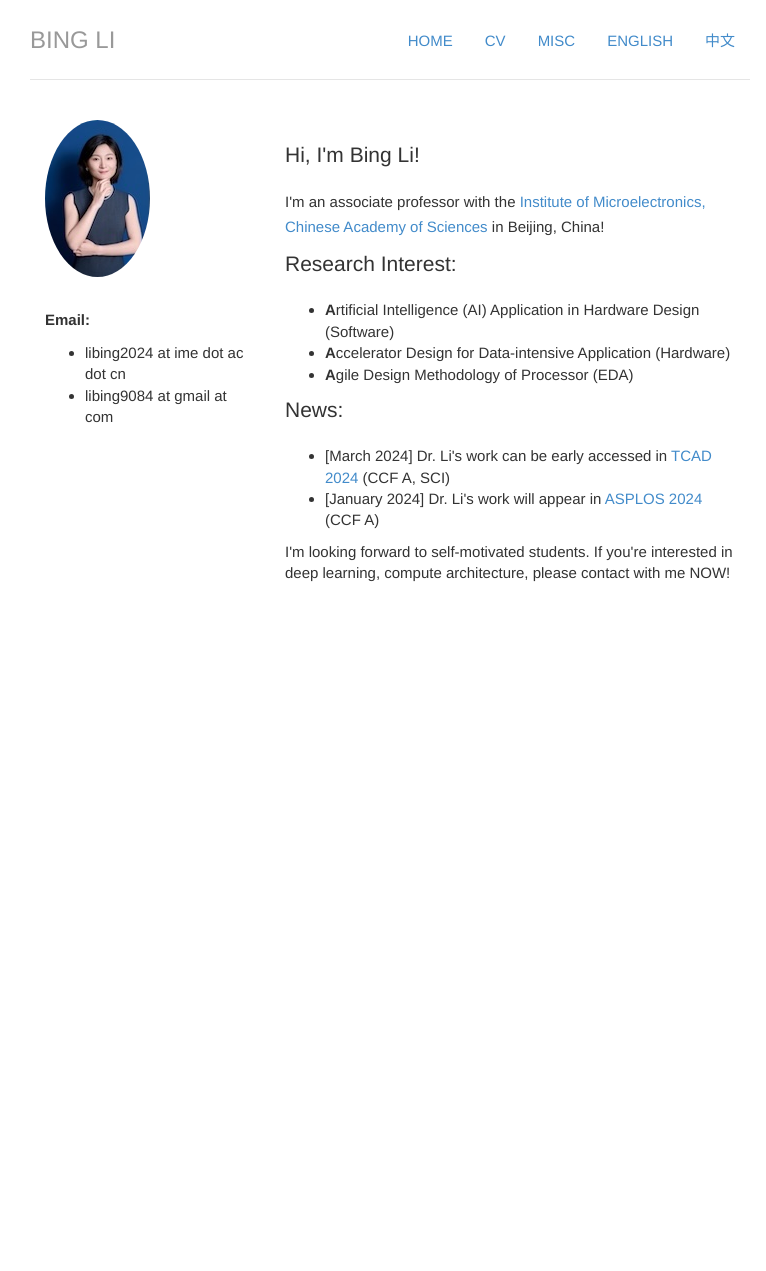
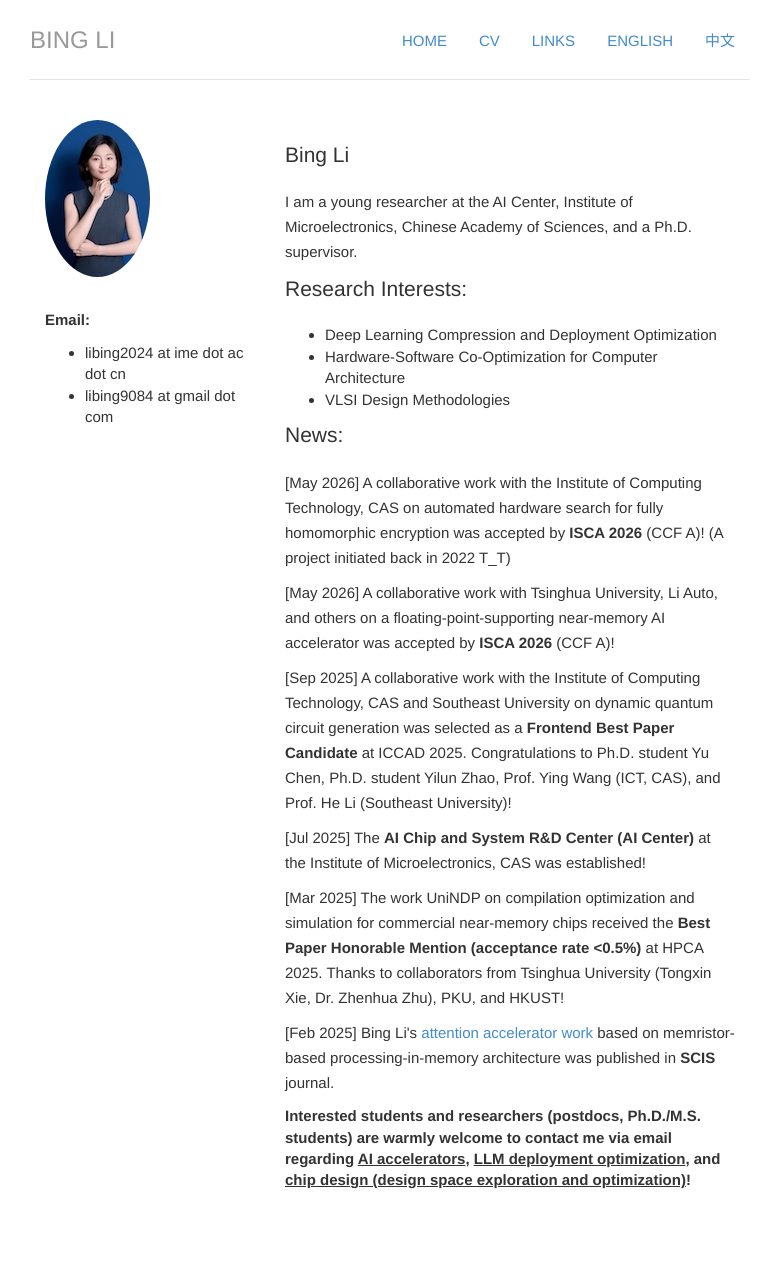
Before and after one commit to libingict/libingict.github.io, a Jekyll site: the page built from index_en.html, in a window 1280 px wide. Shown: the whole page, without its empty margins (250-1016 px from the left). Built offline with Jekyll 4.4.1, drawn with Linux system fonts in a browser that asks for light colours; before the commit the page ends 900 px from its top, so only the background shows below that.

Commit message:
更新 index_cn and index_en with isca

```diff
--- a/index_en.html
+++ b/index_en.html
@@ -4,6 +4,7 @@ title: Bing Li: Homepage
 about:passive
 cv: passive
 ---
+
 <head>
     <link href="/css/bootstrap.css" rel="stylesheet">
     <link href="/css/jumbotron-narrow.css" rel="stylesheet">
@@ -12,60 +13,61 @@ cv: passive
 <div class="container">
     <div class="header">
         <ul class="nav nav-pills pull-right">
-            <li><a href="/index_en.html" title="Home">Home</a></li>
-<!--            <li><a href="/teaching/index_cn.html">Course</a></li>-->
-<!--            <li><a href="/teaching/seminar.html">Seminar</a></li>-->
+            <li><a href="index_en.html" title="Home">Home</a></li>
+            <!--            <li><a href="/teaching/index_en.html">Teaching</a></li>-->
             <li><a href="/cv/index_en.html">CV</a></li>
-            <li><a href="/about/index_en.html"> Misc </a></li>
+            <li><a href="/about/index_en.html">Links</a></li>
             <li><a href="#">English</a></li>
             <li><a href="index_cn.html">中文</a></li>
         </ul>
         <h3 class="text-muted"><a href="/">Bing Li</a></h3>
-    </div>
-    </header>
+    </div><!--header -->
     <div class="row marketing">
         <div class="col-sm-4">
             <img class="img-circle avatar" alt="Bing Li" src="img/pic_imecas.jpeg">
             <p><b>Email:</b>
             <ul>
-<!--                <li><a href="mailto:bing.li@cnu.edu.cn">bing.li at cnu.edu.cn</a></li>-->
-<!--                <li><a href="mailto:libing9084@gmail.com">libing9084 at gmail.com</a></li>-->
                 <li>libing2024 at ime dot ac dot cn</li>
-                <li> libing9084 at gmail at com</li>
-
-                <!--                <li><a href="mailto:bing.li.ece@gmail.com">bing.li.ece at gmail.com</a></li>-->
-
+                <li>libing9084 at gmail dot com</li>
             </ul>
             </p>
         </div>
         <div class="col-sm-8">
-            <h1 class="lead">Hi, I'm Bing Li!</h1>
+            <h1 class="lead">Bing Li</h1>
             <p>
-                I'm an associate professor with the <a href="http://english.ime.cas.cn/">Institute of Microelectronics, Chinese Academy of Sciences</a> in Beijing, China!
+                I am a young researcher at the AI Center, Institute of Microelectronics, Chinese Academy of Sciences,
+                and a Ph.D. supervisor.
             </p>
-            <!-- <p>
-                I was a postdoctoral research fellow with the <a href="http://cei.pratt.duke.edu/">Department of
-                Electrical and Computer Engineering at Duke University</a>, Durham, NC, USA from 2017 to 2019. I
-                received my Ph.D. degree in <a href="http://english.ict.cas.cn/">Computer Architecture from
-                Institute of Computing Technology, University of Chinese Academy of Sciences</a> in 2016.
-            </p> -->
 
-            <p class="lead" , id="research-interests">Research Interest:</p>
+            <p class="lead" , id="research-interests">Research Interests:</p>
             <ul>
-                <li><strong>A</strong>rtificial Intelligence (AI) Application in Hardware Design (Software)</li>
-                <li><strong>A</strong>ccelerator Design for Data-intensive Application (Hardware)</li>
-                <li><strong>A</strong>gile Design Methodology of Processor (EDA)</li>
-
+                <li>Deep Learning Compression and Deployment Optimization</li>
+                <li>Hardware-Software Co-Optimization for Computer Architecture</li>
+                <li>VLSI Design Methodologies</li>
             </ul>
             <p class="lead" , id="news">News:</p>
-            <ul>
 
-                <li>[March 2024] Dr. Li's work can be early accessed in <a href="https://ieeexplore.ieee.org/abstract/document/10463614/">TCAD 2024</a> (CCF A, SCI) </li>
-                <li>[January 2024] Dr. Li's work will appear in <a href="https://arxiv.org/abs/2401.12428">ASPLOS 2024</a> (CCF A) </li>
+            <p>[May 2026] A collaborative work with the Institute of Computing Technology, CAS on automated hardware
+                search for fully homomorphic encryption was accepted by <b>ISCA 2026</b> (CCF A)! (A project initiated
+                back in 2022 T_T)</p>
+            <p>[May 2026] A collaborative work with Tsinghua University, Li Auto, and others on a
+                floating-point-supporting near-memory AI accelerator was accepted by <b>ISCA 2026</b> (CCF A)!</p>
+            <p>[Sep 2025] A collaborative work with the Institute of Computing Technology, CAS and Southeast University
+                on dynamic quantum circuit generation was selected as a <b>Frontend Best Paper Candidate</b> at ICCAD
+                2025. Congratulations to Ph.D. student Yu Chen, Ph.D. student Yilun Zhao, Prof. Ying Wang (ICT, CAS),
+                and Prof. He Li (Southeast University)!</p>
 
-            </ul>
-            I'm looking forward to self-motivated students. If you're interested in deep learning, compute architecture,
-            please contact with me NOW!
+            <p>[Jul 2025] The <b>AI Chip and System R&D Center (AI Center)</b> at the Institute of Microelectronics, CAS
+                was established!</p>
+            <p>[Mar 2025] The work UniNDP on compilation optimization and simulation for commercial near-memory chips
+                received the <b>Best Paper Honorable Mention (acceptance rate &lt;0.5%)</b> at HPCA 2025. Thanks to
+                collaborators from Tsinghua University (Tongxin Xie, Dr. Zhenhua Zhu), PKU, and HKUST!</p>
+            <p>[Feb 2025] Bing Li's <a href="http://scis.scichina.com/en/2025/132401.pdf">attention accelerator work</a>
+                based on memristor-based processing-in-memory architecture was published in <b>SCIS</b> journal.</p>
+
+            <strong>Interested students and researchers (postdocs, Ph.D./M.S. students) are warmly welcome to contact me
+                via email regarding <u>AI accelerators</u>, <u>LLM deployment optimization</u>, and <u>chip design
+                    (design space exploration and optimization)</u>!</strong>
         </div>
 
     </div><!-- /.blurb -->
```
Also changed, not shown: index_cn.html (line endings or trailing spaces).
